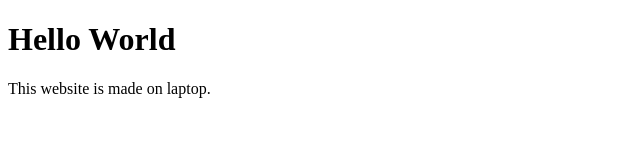
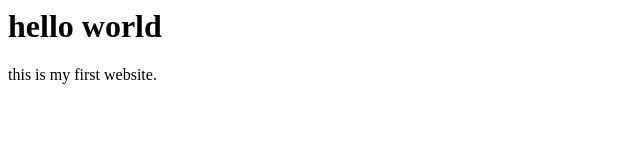
Before and after one commit to mangalyajoshi-ux/my-website, a plain HTML site: page index.html in a window 1280 px wide. Shown: the whole page, without its empty margins (0-640 px from the left). Drawn offline with Linux system fonts and the light colour scheme.

Commit message:
Update index.html

```diff
--- a/index.html
+++ b/index.html
@@ -1,10 +1,2 @@
-<!DOCTYPE html>
-<html>
-<head>
-    <title>My First Website</title>
-</head>
-<body>
-    <h1>Hello World</h1>
-    <p>This website is made on laptop.</p>
-</body>
-</html>
+<h1>hello world </h1>
+<p>this is my first website.</p>
```
